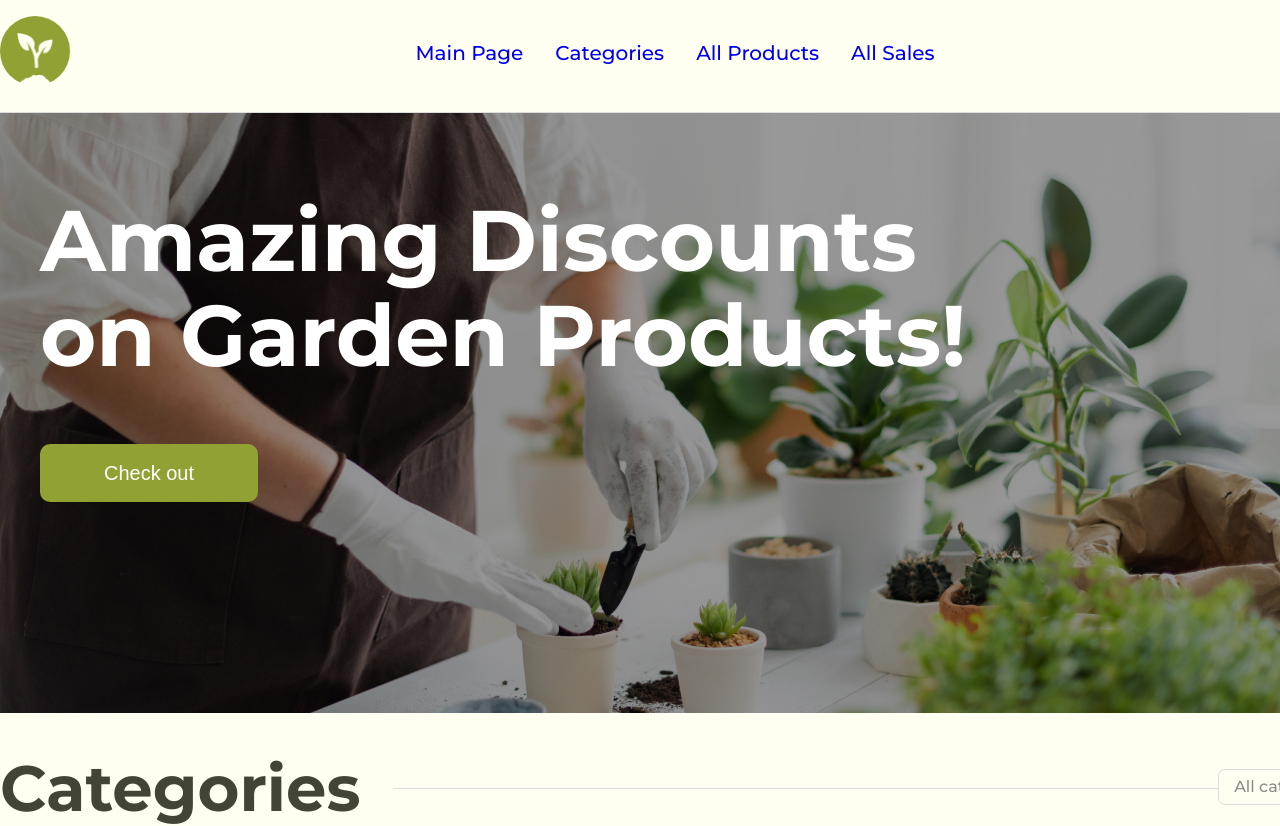
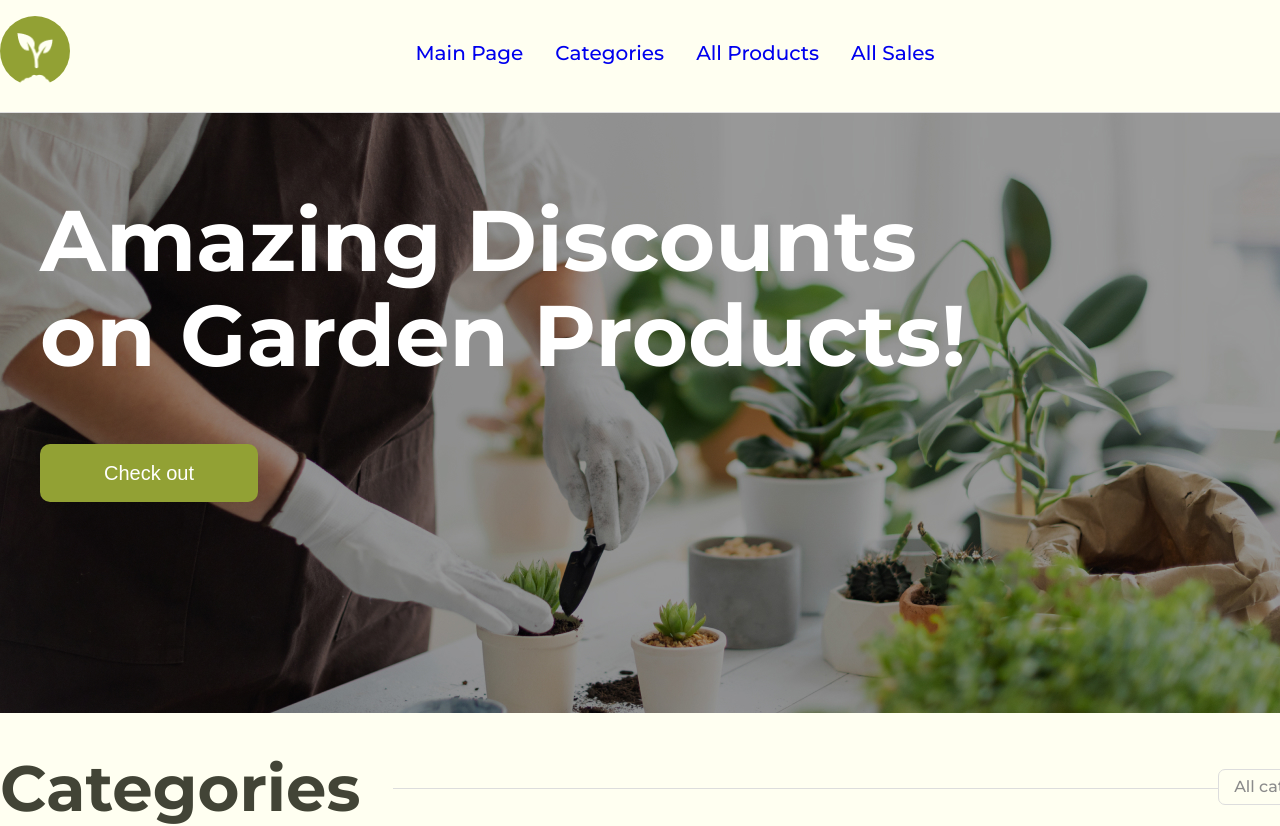
Before and after one commit to abashidzesofa/final_project, a React (Create React App) app in the folder garden_shop/: page / in a window 1280 px wide. Shown: the top 826 px of the page. Built offline with nearby package versions, Linux system fonts and the light colour scheme; no server answers; a web font is replaced by a local one.

Commit message:
new commit

```diff
--- a/garden_shop/src/components/Banner/index.jsx
+++ b/garden_shop/src/components/Banner/index.jsx
@@ -12,8 +12,7 @@ const banner_styles = {
 
 
   return (
-   <div className={[s.banner, 'wrapper'].join(' ')} style={banner_styles}>
-
+    <div className={s.banner} style={banner_styles}>
      <div className={s.title}>
     <h1>Amazing Discounts on Garden Products!</h1>
     <Link to='/sales'>
```
